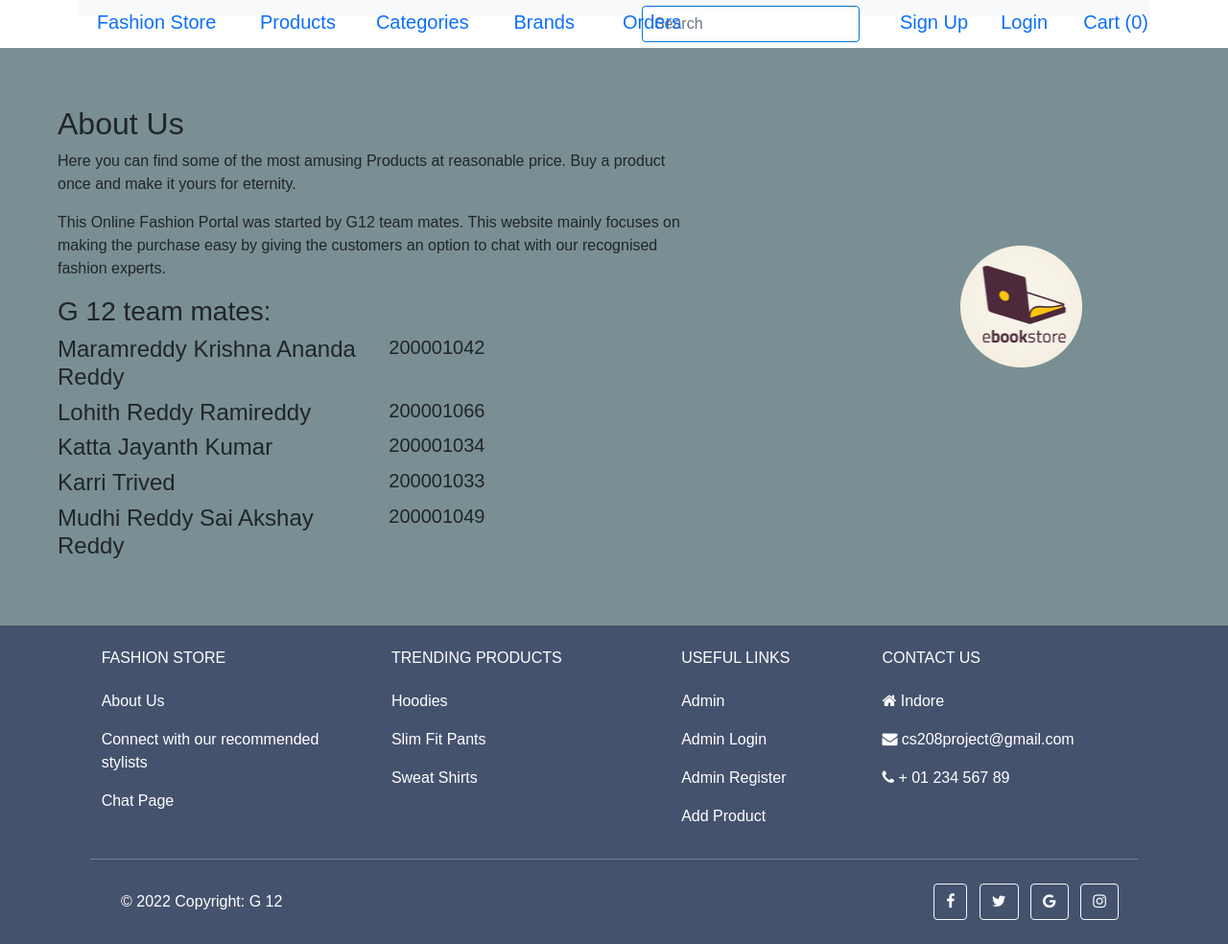
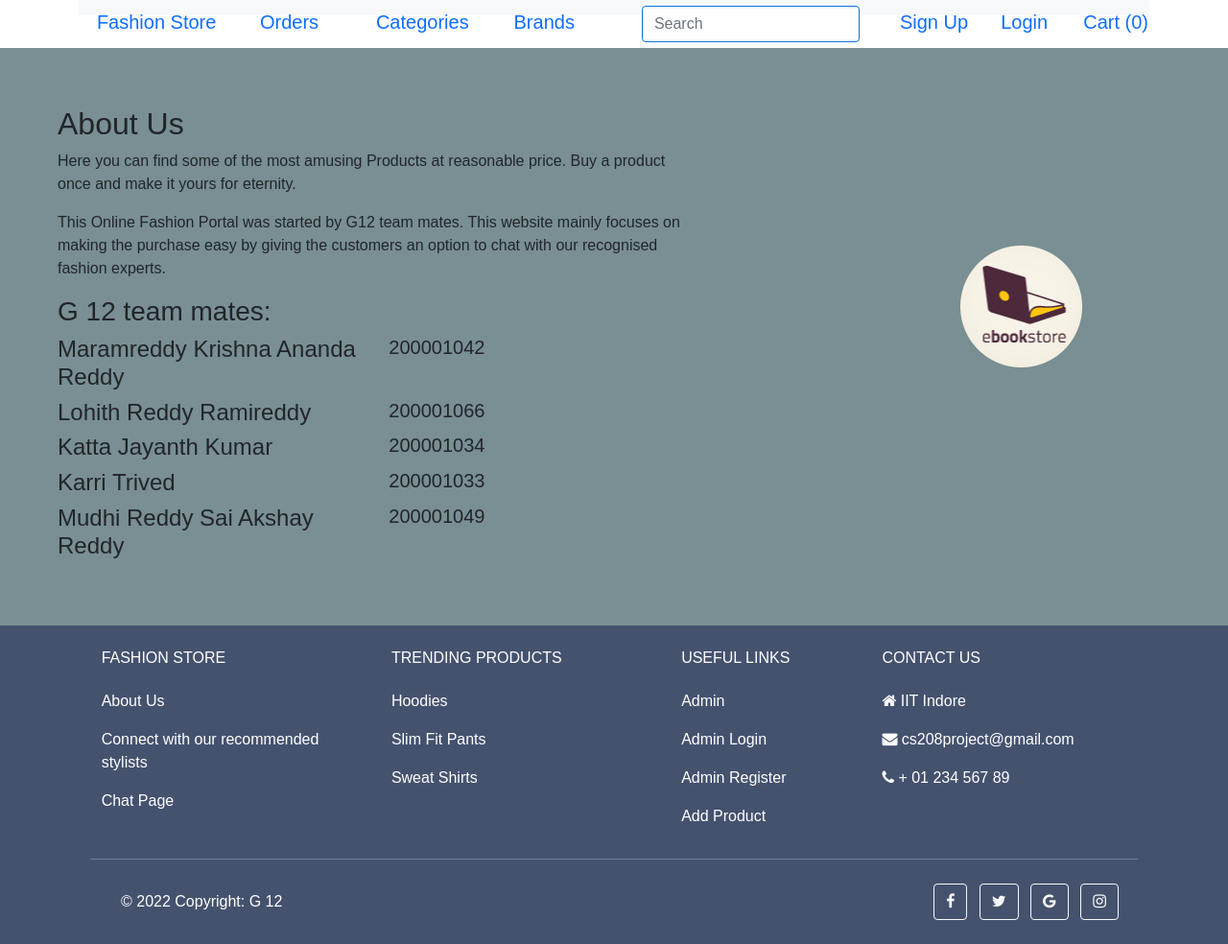
Before and after one commit to krishnaanandareddy/fashion-portal, a Flask app: page /about in a window 1280 px wide. Shown: the whole page at 96% size. Run offline with Flask 2, Linux system fonts and the light colour scheme; some libraries are stand-ins or nearby versions; some web fonts are replaced.

Commit message:
changed navbar orders

```diff
--- a/utils/templates/footer.html
+++ b/utils/templates/footer.html
@@ -50,7 +50,7 @@
         <hr class="w-100 clearfix d-md-none" />
         <div class="col-md-4 col-lg-3 col-xl-3 mx-auto mt-0.1">
           <h6 class="text-uppercase mb-4 font-weight-bold">Contact Us</h6>
-          <p><a href="https://www.google.com/maps/place/IIT+Indore/@22.5203597,75.9163457,16z/data=!4m9!1m2!2m1!1siit+indore!3m5!1s0x3962efcccbce7145:0x784e8cb69818596b!8m2!3d22.5203597!4d75.9207231!15sCgppaXQgaW5kb3JlIgOIAQGSAQNpdXQ" class="ulinks" target="_blank"><i class="fa fa-home mr-3"></i> Indore</a></p>
+          <p><a href="https://www.google.com/maps/place/IIT+Indore/@22.5203597,75.9163457,16z/data=!4m9!1m2!2m1!1siit+indore!3m5!1s0x3962efcccbce7145:0x784e8cb69818596b!8m2!3d22.5203597!4d75.9207231!15sCgppaXQgaW5kb3JlIgOIAQGSAQNpdXQ" class="ulinks" target="_blank"><i class="fa fa-home mr-3"></i> IIT Indore</a></p>
           <p><a href="mailto:ebookstore@example.com" target="_blank" class="ulinks"><i class="fa fa-envelope mr-3"></i> cs208project@gmail.com</a></p>
           <p><a href="tel:0123456789" class="ulinks"><i class="fa fa-phone mr-3"></i> + 01 234 567 89</a></p>
         </div>
--- a/utils/templates/navbar.html
+++ b/utils/templates/navbar.html
@@ -14,7 +14,7 @@
         <div class="collapse navbar-collapse" id="navbarSupportedContent">
           <ul class="navbar-nav mr-auto">
             <li class="nav-item active">
-              <a class="navbar-products" href="/" id="products">Products <span class="sr-only"></span></a>
+              <a class="navbar-products" href="{{url_for('myorders')}}" id="products">Orders <span class="sr-only"></span></a>
             </li>
             <li class="nav-item dropdown">
               <a class="navbar-brands" href="#" id="navbarDropdown-brands" role="button" data-toggle="dropdown"
@@ -65,9 +65,9 @@
             <li class="nav-item">
               <a href="{{url_for('getCart')}}" class="nav-link-cart"> Cart ({{ session['Shoppingcart']|length }}) </a>
             </li>
-            <li class="nav-item">
+            <!-- <li class="nav-item">
               <a href="{{url_for('myorders')}}" class="nav-link-myorders">Orders</a>
-            </li>
+            </li> -->
           </ul>
           <!-- result and search code here -->
         </div>
```
